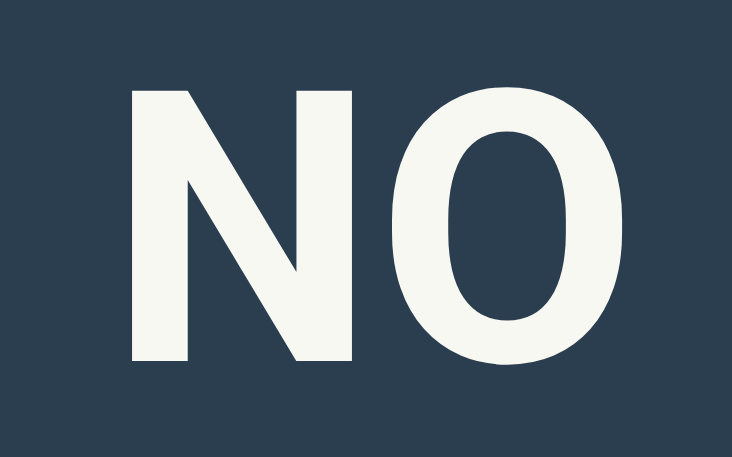
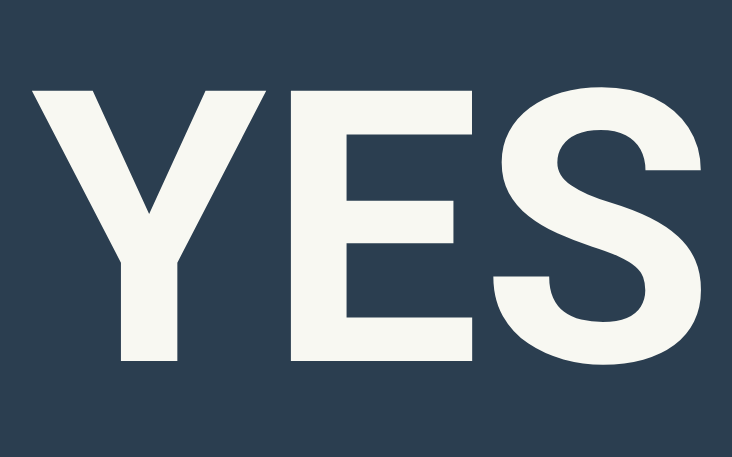
Before and after one commit to billkerekes/patching, a plain HTML site: page index.html in a window 1280 px wide. Shown: the whole page, without its empty margins (267-999 px from the left). Drawn offline with Linux system fonts and the light colour scheme.

Commit message:
patching time

```diff
--- a/index.html
+++ b/index.html
@@ -29,6 +29,6 @@
 	</style>
 </head>
 <body style="background-color:#2B3E50;">
-  <h1 style="color:#F8F8F2;" id="answer">NO</h1>
+  <h1 style="color:#F8F8F2;" id="answer">YES</h1>
 </body>
 </html>
```
